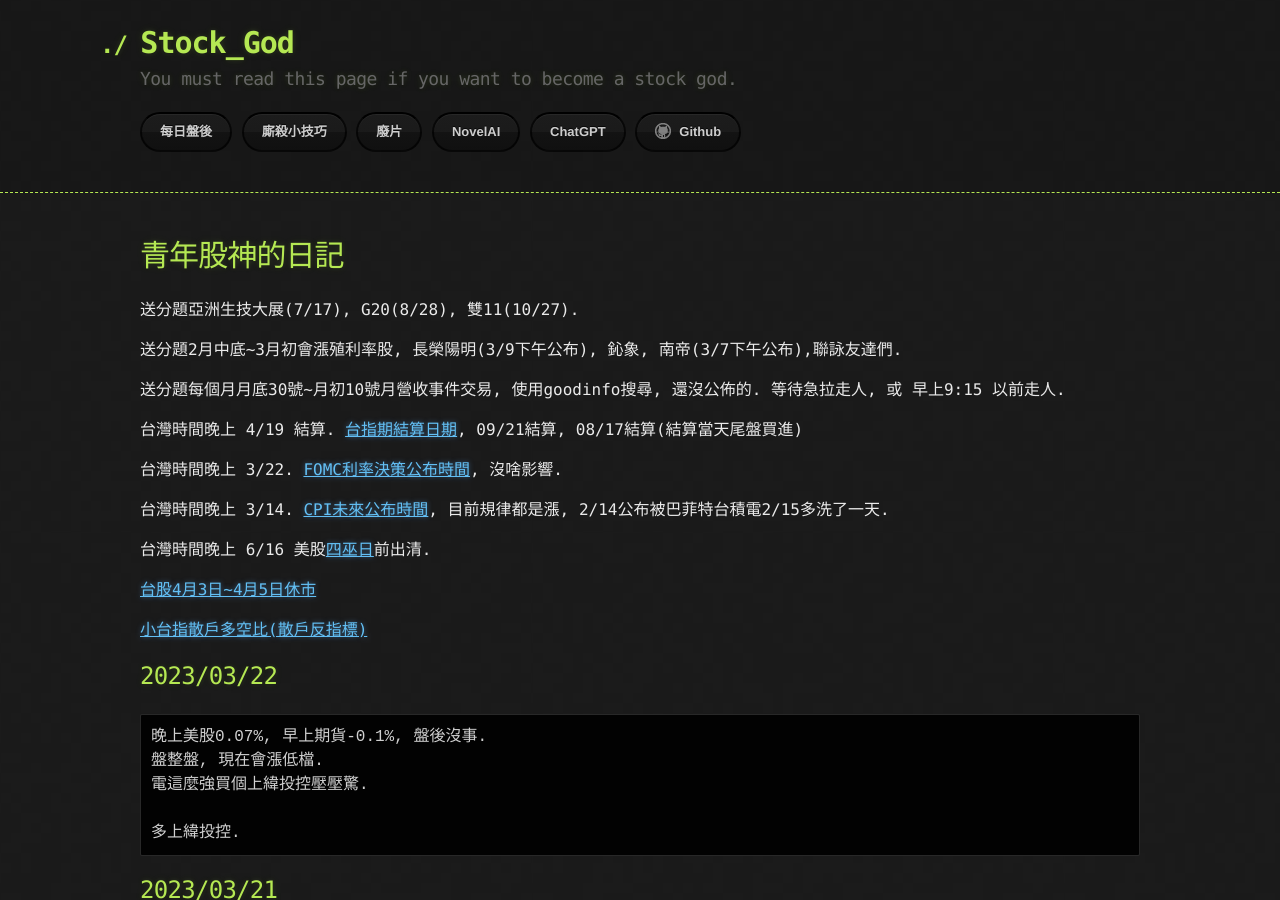
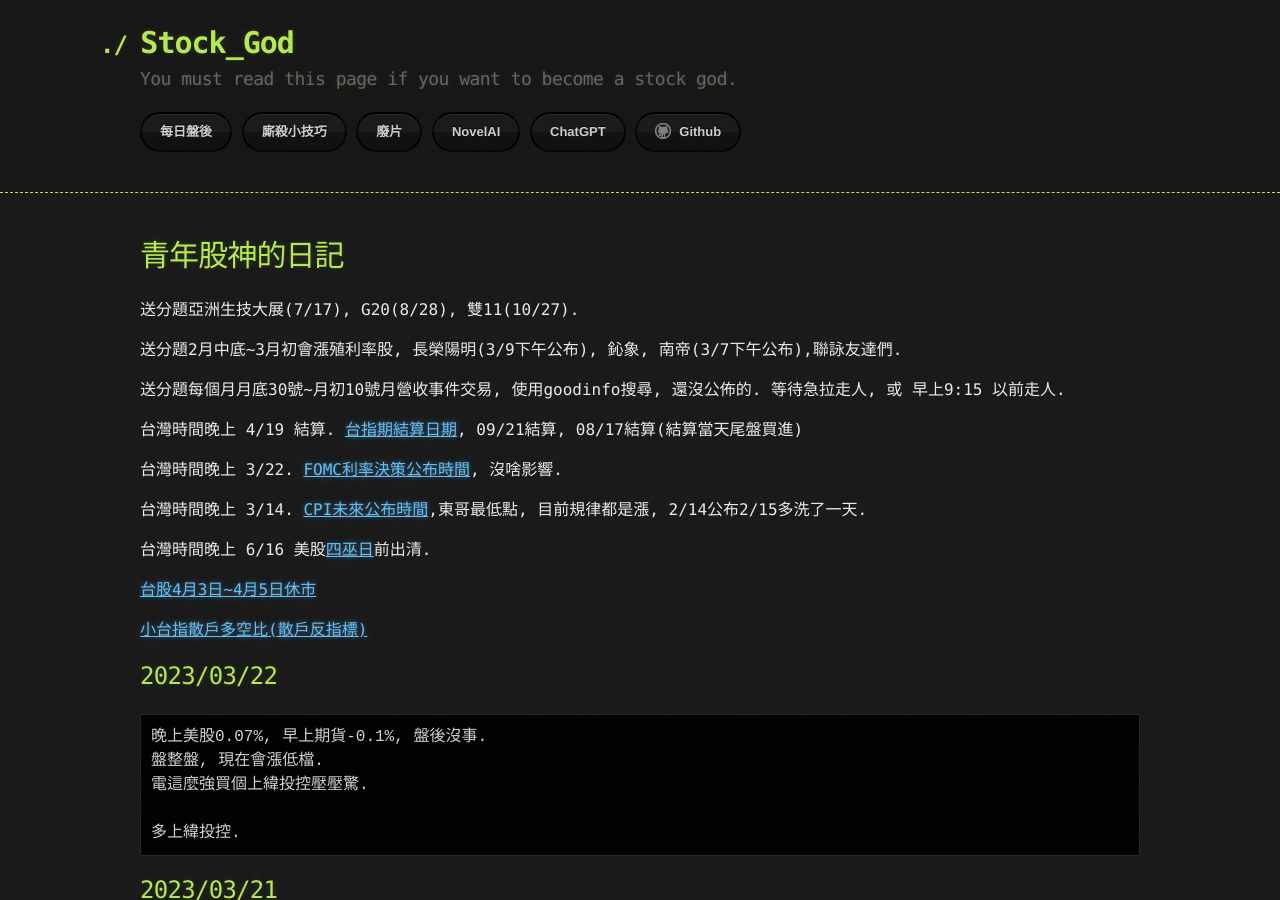
Before and after one commit to lepg5487/Stock_God, a Jekyll site: the page built from index.md, in a window 1280 px wide and 900 px high. Built offline with Jekyll 4.4.1, drawn with Linux system fonts in a browser that asks for light colours; our own code applies the rules of GitHub Pages for plain Markdown files.

Commit message:
Update index.md

```diff
--- a/index.md
+++ b/index.md
@@ -14,7 +14,7 @@ layout: testlayouts
 
 台灣時間晚上 3/22. [FOMC利率決策公布時間](https://www.cmegroup.com/cn-t/markets/interest-rates/cme-fedwatch-tool.html), 沒啥影響.
 
-台灣時間晚上 3/14. [CPI未來公布時間](https://hk.investing.com/economic-calendar/cpi-733), 目前規律都是漲, 2/14公布被巴菲特台積電2/15多洗了一天.
+台灣時間晚上 3/14. [CPI未來公布時間](https://hk.investing.com/economic-calendar/cpi-733),東哥最低點, 目前規律都是漲, 2/14公布2/15多洗了一天.
 
 台灣時間晚上 6/16 美股[四巫日](https://www.taifex.com.tw/file/taifex/CHINESE/4/2023Calendar_cv1.pdf)前出清.
 
```
